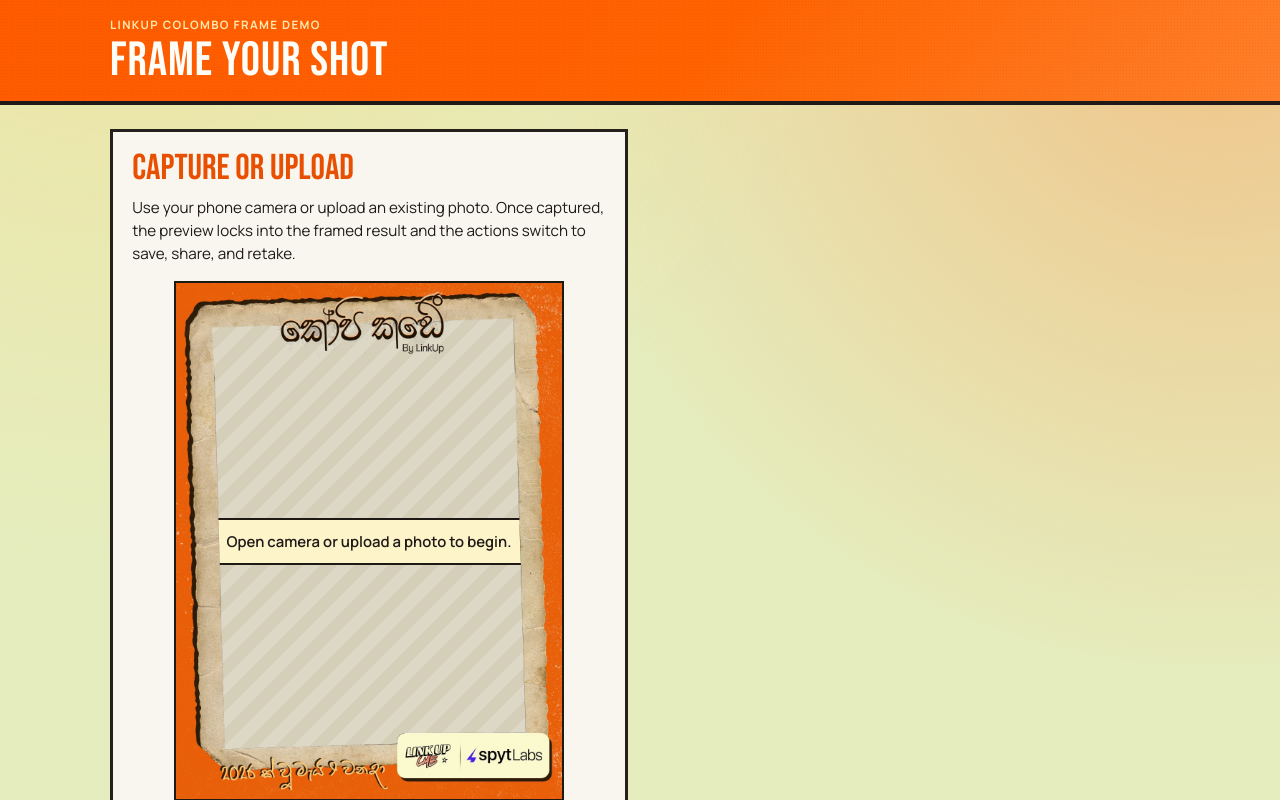
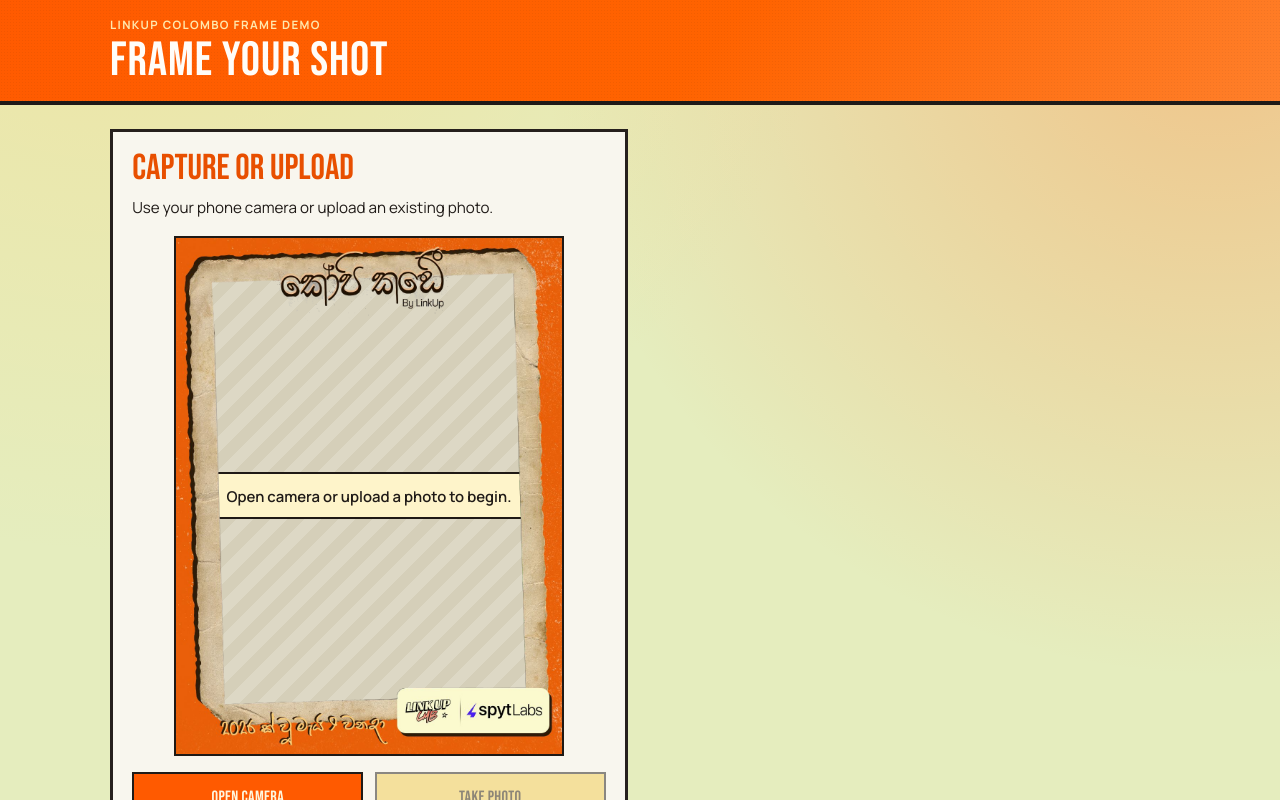
Before and after one commit to Tharusha-dev/linkup-frame-demo, a Next.js app: page / in a window 1280 px wide. Shown: the top 800 px of the page. Built offline with nearby package versions, Linux system fonts and the light colour scheme.

Commit message:
text fixes

```diff
--- a/src/app/page.tsx
+++ b/src/app/page.tsx
@@ -238,8 +238,7 @@ export default function Home() {
           <div className="capture-panel__head">
             <h2 id="capture-title">Capture or Upload</h2>
             <p>
-              Use your phone camera or upload an existing photo. Once captured, the preview
-              locks into the framed result and the actions switch to save, share, and retake.
+              Use your phone camera or upload an existing photo.
             </p>
           </div>
 
```
